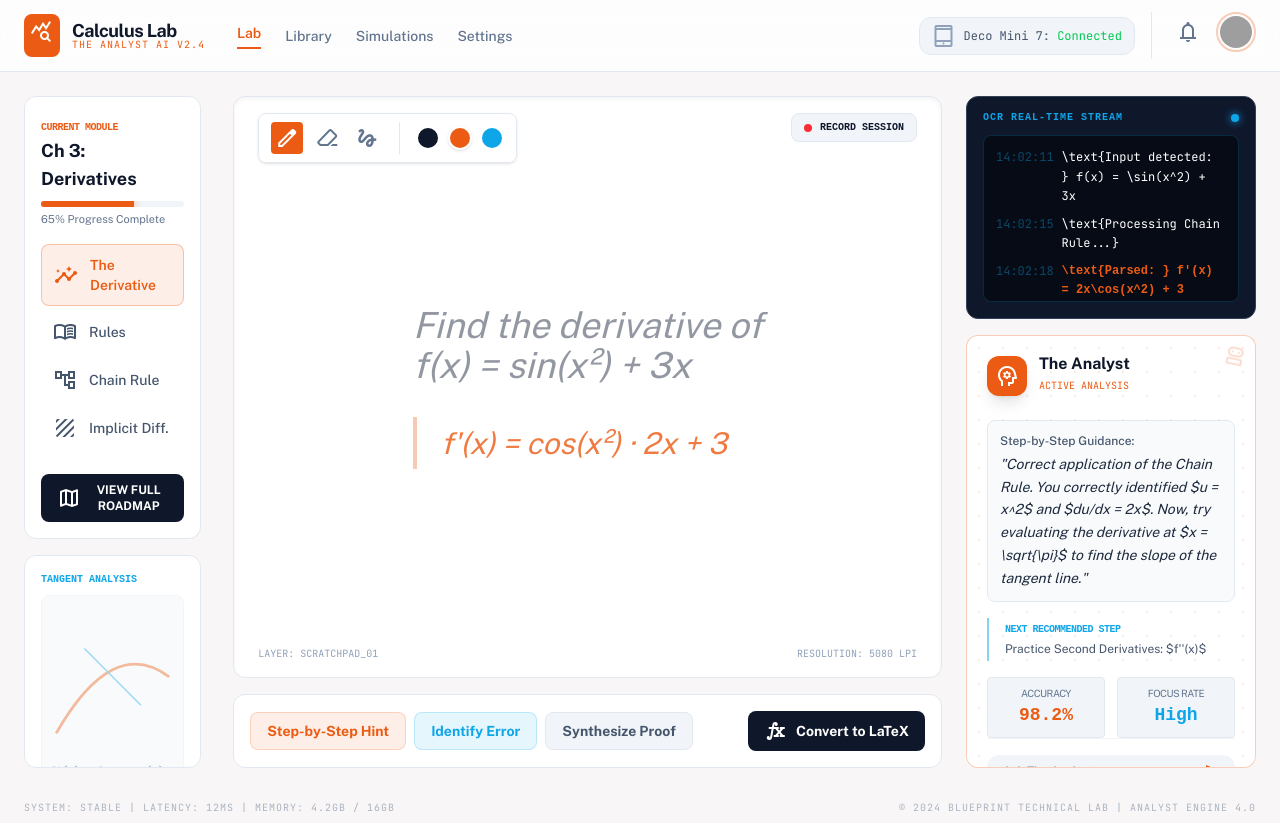
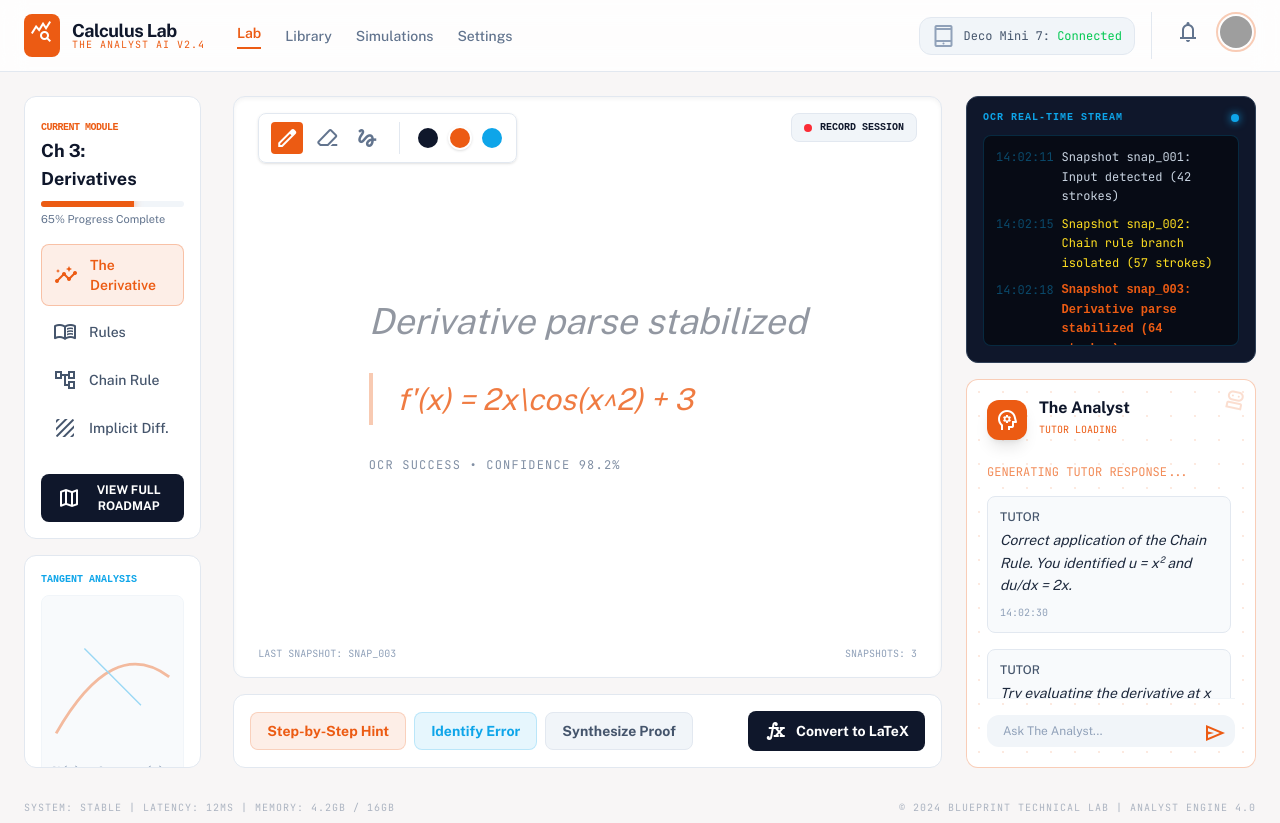
Before and after one commit to Stalkerfish/kratulus-ai, a Next.js app: page / in a window 1280 px wide. Built offline with nearby package versions, Linux system fonts and the light colour scheme; grey boxes are pictures that could not be loaded; a web font is replaced by a local one.

Commit message:
Add shared app state and typed OCR/tutor contracts

```diff
--- a/src/app/page.tsx
+++ b/src/app/page.tsx
@@ -3,9 +3,11 @@ import RoadmapSidebar from '@/components/sidebar/RoadmapSidebar';
 import CanvasWorkspace from '@/components/canvas/CanvasWorkspace';
 import OcrStreamPanel from '@/components/panels/OcrStreamPanel';
 import TutorPanel from '@/components/panels/TutorPanel';
+import { AppStateProvider } from '@/lib/app-state';
 
 export default function Home() {
   return (
+    <AppStateProvider>
       <Shell>
         <RoadmapSidebar />
         <section className="col-span-12 lg:col-span-7 flex flex-col gap-4">
@@ -16,5 +18,6 @@ export default function Home() {
           <TutorPanel />
         </aside>
       </Shell>
+    </AppStateProvider>
   );
 }
--- a/src/components/canvas/CanvasWorkspace.tsx
+++ b/src/components/canvas/CanvasWorkspace.tsx
@@ -1,6 +1,13 @@
+'use client';
+
 import React from 'react';
+import { useAppState } from '@/lib/app-state';
 
 export default function CanvasWorkspace() {
+  const { canvasSnapshotEvents, confirmedExpression, latestOcrParse, ocrStatus, ocrError } = useAppState();
+
+  const latestSnapshot = canvasSnapshotEvents[canvasSnapshotEvents.length - 1];
+
   return (
     <div className="flex flex-col gap-4 h-full">
       <div className="flex-grow bg-white dark:bg-[#1a110b] border border-slate-200 dark:border-primary/20 rounded-xl shadow-inner canvas-grid relative overflow-hidden">
@@ -17,42 +24,53 @@ export default function CanvasWorkspace() {
             </button>
           </div>
           <div className="flex gap-2">
-            <div className="w-6 h-6 rounded-full bg-slate-900 border-2 border-white cursor-pointer"></div>
-            <div className="w-6 h-6 rounded-full bg-primary border-2 border-white cursor-pointer shadow-sm"></div>
-            <div className="w-6 h-6 rounded-full bg-secondary border-2 border-white cursor-pointer"></div>
+            <div className="w-6 h-6 rounded-full bg-slate-900 border-2 border-white cursor-pointer" />
+            <div className="w-6 h-6 rounded-full bg-primary border-2 border-white cursor-pointer shadow-sm" />
+            <div className="w-6 h-6 rounded-full bg-secondary border-2 border-white cursor-pointer" />
           </div>
         </div>
+
         <div className="absolute top-4 right-6 flex items-center gap-2 z-10">
           <button className="px-3 py-1.5 bg-slate-100 dark:bg-primary/10 border border-slate-200 dark:border-primary/30 rounded-lg text-[10px] font-mono font-bold flex items-center gap-2">
-            <span className="w-2 h-2 rounded-full bg-red-500"></span> RECORD SESSION
+            <span className="w-2 h-2 rounded-full bg-red-500" /> RECORD SESSION
           </button>
         </div>
 
-        {/* Handwriting Representation */}
         <div className="absolute inset-0 p-20 flex flex-col items-center justify-center opacity-80 pointer-events-none">
           <div className="max-w-md space-y-8">
             <div className="text-4xl font-display text-slate-800 dark:text-slate-200 italic opacity-60">
-              Find the derivative of <br />
-              f(x) = sin(x²) + 3x
+              {latestSnapshot?.label ?? 'Waiting for canvas input...'}
             </div>
             <div className="text-3xl font-display text-primary italic border-l-4 border-primary/40 pl-6 py-2">
-              {"f'(x) = cos(x²) · 2x + 3"}
+              {confirmedExpression?.latex ?? 'No confirmed expression yet'}
+            </div>
+            <div className="text-xs font-mono uppercase text-slate-500 dark:text-slate-400 tracking-widest">
+              OCR {ocrStatus}
+              {latestOcrParse ? ` • Confidence ${(latestOcrParse.confidence * 100).toFixed(1)}%` : ''}
+              {ocrError ? ` • ${ocrError}` : ''}
             </div>
           </div>
         </div>
 
         <div className="absolute bottom-4 left-6 right-6 flex justify-between items-center pointer-events-none">
-          <div className="text-[10px] font-mono text-slate-400 uppercase">Layer: Scratchpad_01</div>
-          <div className="text-[10px] font-mono text-slate-400 uppercase">Resolution: 5080 LPI</div>
+          <div className="text-[10px] font-mono text-slate-400 uppercase">
+            Last snapshot: {latestSnapshot?.id ?? 'none'}
+          </div>
+          <div className="text-[10px] font-mono text-slate-400 uppercase">Snapshots: {canvasSnapshotEvents.length}</div>
         </div>
       </div>
 
-      {/* Bottom Actions Bar */}
       <div className="flex items-center justify-between gap-4 p-4 bg-white dark:bg-background-dark border border-slate-200 dark:border-primary/20 rounded-xl">
         <div className="flex gap-2">
-          <button className="px-4 py-2 bg-primary/10 text-primary border border-primary/20 rounded-lg text-sm font-bold hover:bg-primary/20 transition-all">Step-by-Step Hint</button>
-          <button className="px-4 py-2 bg-secondary/10 text-secondary border border-secondary/20 rounded-lg text-sm font-bold hover:bg-secondary/20 transition-all">Identify Error</button>
-          <button className="px-4 py-2 bg-slate-100 dark:bg-primary/5 text-slate-600 dark:text-slate-300 border border-slate-200 dark:border-primary/20 rounded-lg text-sm font-bold hover:bg-slate-200 transition-all">Synthesize Proof</button>
+          <button className="px-4 py-2 bg-primary/10 text-primary border border-primary/20 rounded-lg text-sm font-bold hover:bg-primary/20 transition-all">
+            Step-by-Step Hint
+          </button>
+          <button className="px-4 py-2 bg-secondary/10 text-secondary border border-secondary/20 rounded-lg text-sm font-bold hover:bg-secondary/20 transition-all">
+            Identify Error
+          </button>
+          <button className="px-4 py-2 bg-slate-100 dark:bg-primary/5 text-slate-600 dark:text-slate-300 border border-slate-200 dark:border-primary/20 rounded-lg text-sm font-bold hover:bg-slate-200 transition-all">
+            Synthesize Proof
+          </button>
         </div>
         <div className="flex gap-2">
           <button className="px-4 py-2 bg-slate-900 dark:bg-white text-white dark:text-slate-900 rounded-lg text-sm font-bold flex items-center gap-2">
--- a/src/components/panels/OcrStreamPanel.tsx
+++ b/src/components/panels/OcrStreamPanel.tsx
@@ -1,25 +1,44 @@
+'use client';
+
 import React from 'react';
+import { useAppState } from '@/lib/app-state';
+
+const statusColor = {
+  captured: 'text-slate-300',
+  processing: 'text-yellow-300',
+  parsed: 'text-primary font-bold',
+};
 
 export default function OcrStreamPanel() {
+  const { canvasSnapshotEvents, latestOcrParse, ocrStatus, ocrError } = useAppState();
+
   return (
     <div className="bg-slate-900 dark:bg-black border border-slate-700 rounded-xl p-4 min-h-[12rem] flex flex-col">
       <div className="flex items-center justify-between mb-3">
         <span className="text-[10px] font-mono text-secondary font-bold tracking-widest leading-none">OCR REAL-TIME STREAM</span>
-        <span className="w-2 h-2 rounded-full bg-secondary shadow-[0_0_8px_#0ea5e9]"></span>
+        <span className="w-2 h-2 rounded-full bg-secondary shadow-[0_0_8px_#0ea5e9]" />
       </div>
       <div className="bg-black/50 border border-secondary/20 rounded-lg p-3 flex-grow font-mono text-xs text-secondary/80 overflow-y-auto leading-relaxed">
-        <div className="flex gap-2 mb-2">
-          <span className="text-secondary/40 whitespace-nowrap">14:02:11</span>
-          <span className="text-white">{"\\text{Input detected: } f(x) = \\sin(x^2) + 3x"}</span>
-        </div>
-        <div className="flex gap-2 mb-2">
-          <span className="text-secondary/40 whitespace-nowrap">14:02:15</span>
-          <span className="text-white">{"\\text{Processing Chain Rule...}"}</span>
-        </div>
-        <div className="flex gap-2 mb-2">
-          <span className="text-secondary/40 whitespace-nowrap">14:02:18</span>
-          <span className="text-primary font-bold">{"\\text{Parsed: } f'(x) = 2x\\cos(x^2) + 3"}</span>
-        </div>
+        {ocrStatus === 'loading' && <div className="text-secondary">Waiting for OCR parse...</div>}
+        {ocrStatus === 'error' && <div className="text-red-300">OCR error: {ocrError ?? 'Unknown error'}</div>}
+
+        {canvasSnapshotEvents.map((event) => (
+          <div className="flex gap-2 mb-2" key={event.id}>
+            <span className="text-secondary/40 whitespace-nowrap">{event.timestamp}</span>
+            <span className={statusColor[event.status]}>
+              {`Snapshot ${event.id}: ${event.label} (${event.strokeCount} strokes)`}
+            </span>
+          </div>
+        ))}
+
+        {latestOcrParse && (
+          <div className="flex gap-2 mb-2 border-t border-secondary/20 mt-3 pt-3">
+            <span className="text-secondary/40 whitespace-nowrap">{latestOcrParse.updatedAt}</span>
+            <span className="text-white">
+              {`Parsed: ${latestOcrParse.latex} | confidence ${(latestOcrParse.confidence * 100).toFixed(1)}%`}
+            </span>
+          </div>
+        )}
       </div>
     </div>
   );
--- a/src/components/panels/TutorPanel.tsx
+++ b/src/components/panels/TutorPanel.tsx
@@ -1,6 +1,11 @@
+'use client';
+
 import React from 'react';
+import { useAppState } from '@/lib/app-state';
 
 export default function TutorPanel() {
+  const { tutorConversation, tutorActionRequests, tutorStatus, tutorError } = useAppState();
+
   return (
     <div className="bg-white dark:bg-background-dark border border-primary/30 rounded-xl p-5 flex-grow flex flex-col relative overflow-hidden blueprint-grid">
       <div className="absolute top-0 right-0 p-2">
@@ -13,31 +18,37 @@ export default function TutorPanel() {
           </div>
           <div>
             <h4 className="font-bold text-slate-900 dark:text-white leading-none">The Analyst</h4>
-            <span className="text-[10px] font-mono text-primary uppercase leading-none">Active Analysis</span>
+            <span className="text-[10px] font-mono text-primary uppercase leading-none">{`Tutor ${tutorStatus}`}</span>
           </div>
         </div>
-        <div className="space-y-4 flex-grow">
-          <div className="bg-slate-50 dark:bg-primary/5 border border-slate-200 dark:border-primary/20 p-3 rounded-lg">
-            <p className="text-xs font-medium text-slate-600 dark:text-slate-400 mb-1">Step-by-Step Guidance:</p>
-            <p className="text-sm text-slate-800 dark:text-slate-200 leading-relaxed italic">
-              {"\"Correct application of the Chain Rule. You correctly identified $u = x^2$ and $du/dx = 2x$. Now, try evaluating the derivative at $x = \\sqrt{\\pi}$ to find the slope of the tangent line.\""}
-            </p>
-          </div>
+
+        <div className="space-y-4 flex-grow overflow-y-auto pr-1">
+          {tutorStatus === 'loading' && (
+            <div className="text-xs font-mono uppercase text-primary/70">Generating tutor response...</div>
+          )}
+          {tutorStatus === 'error' && <div className="text-xs text-red-500">{tutorError ?? 'Tutor unavailable.'}</div>}
+
+          {tutorConversation.map((message) => (
+            <div className="bg-slate-50 dark:bg-primary/5 border border-slate-200 dark:border-primary/20 p-3 rounded-lg" key={message.id}>
+              <p className="text-xs font-medium text-slate-600 dark:text-slate-400 mb-1 uppercase">{message.role}</p>
+              <p className="text-sm text-slate-800 dark:text-slate-200 leading-relaxed italic">{message.content}</p>
+              <p className="text-[10px] mt-2 font-mono text-slate-400">{message.createdAt}</p>
+            </div>
+          ))}
+
           <div className="border-l-2 border-secondary/50 pl-4 py-1">
-            <p className="text-[10px] font-mono text-secondary uppercase font-bold tracking-tighter">Next Recommended Step</p>
-            <p className="text-xs text-slate-600 dark:text-slate-400 mt-1">Practice Second Derivatives: $f''(x)$</p>
-          </div>
-          <div className="grid grid-cols-2 gap-3 mt-4">
-            <div className="bg-slate-100 dark:bg-primary/10 p-2 rounded border border-slate-200 dark:border-primary/10 text-center">
-              <span className="text-[10px] text-slate-500 block uppercase tracking-tighter">Accuracy</span>
-              <span className="text-lg font-bold text-primary font-mono">98.2%</span>
-            </div>
-            <div className="bg-slate-100 dark:bg-primary/10 p-2 rounded border border-slate-200 dark:border-primary/10 text-center">
-              <span className="text-[10px] text-slate-500 block uppercase tracking-tighter">Focus Rate</span>
-              <span className="text-lg font-bold text-secondary font-mono">High</span>
+            <p className="text-[10px] font-mono text-secondary uppercase font-bold tracking-tighter">Action Requests</p>
+            <div className="mt-2 space-y-2">
+              {tutorActionRequests.map((request) => (
+                <div className="text-xs text-slate-600 dark:text-slate-400" key={request.id}>
+                  <span className="font-mono text-secondary">{request.status}</span>
+                  {` • ${request.type} (${request.requestedAt})`}
+                </div>
+              ))}
             </div>
           </div>
         </div>
+
         <div className="mt-auto pt-4 border-t border-slate-100 dark:border-primary/10">
           <div className="relative">
             <input
--- /dev/null
+++ b/src/lib/app-state.tsx
@@ -0,0 +1,109 @@
+'use client';
+
+import React, { createContext, useContext, useMemo, type ReactNode } from 'react';
+import type {
+  AsyncStatus,
+  CanvasSnapshotEvent,
+  ConfirmedExpression,
+  OcrParseResult,
+  TutorActionRequest,
+  TutorMessage,
+} from '@/lib/contracts';
+
+interface AppState {
+  canvasSnapshotEvents: CanvasSnapshotEvent[];
+  latestOcrParse: OcrParseResult | null;
+  ocrStatus: AsyncStatus;
+  ocrError?: string;
+  confirmedExpression: ConfirmedExpression | null;
+  tutorConversation: TutorMessage[];
+  tutorActionRequests: TutorActionRequest[];
+  tutorStatus: AsyncStatus;
+  tutorError?: string;
+}
+
+const initialState: AppState = {
+  canvasSnapshotEvents: [
+    {
+      id: 'snap_001',
+      timestamp: '14:02:11',
+      label: 'Input detected',
+      strokeCount: 42,
+      status: 'captured',
+    },
+    {
+      id: 'snap_002',
+      timestamp: '14:02:15',
+      label: 'Chain rule branch isolated',
+      strokeCount: 57,
+      status: 'processing',
+    },
+    {
+      id: 'snap_003',
+      timestamp: '14:02:18',
+      label: 'Derivative parse stabilized',
+      strokeCount: 64,
+      status: 'parsed',
+    },
+  ],
+  latestOcrParse: {
+    latex: "f'(x) = 2x\\cos(x^2) + 3",
+    plainText: "f prime of x equals 2x cosine of x squared plus 3",
+    confidence: 0.982,
+    sourceSnapshotId: 'snap_003',
+    updatedAt: '14:02:18',
+  },
+  ocrStatus: 'success',
+  confirmedExpression: {
+    latex: "f'(x) = 2x\\cos(x^2) + 3",
+    confirmedAt: '14:02:22',
+    note: 'Confirmed after OCR confidence exceeded threshold.',
+  },
+  tutorConversation: [
+    {
+      id: 'msg_001',
+      role: 'tutor',
+      content:
+        'Correct application of the Chain Rule. You identified u = x² and du/dx = 2x.',
+      createdAt: '14:02:30',
+    },
+    {
+      id: 'msg_002',
+      role: 'tutor',
+      content: 'Try evaluating the derivative at x = √π to find the slope of the tangent line.',
+      createdAt: '14:02:33',
+    },
+  ],
+  tutorActionRequests: [
+    {
+      id: 'act_001',
+      type: 'step_hint',
+      status: 'completed',
+      requestedAt: '14:02:28',
+      detail: 'Show guidance for derivative evaluation at a point.',
+    },
+    {
+      id: 'act_002',
+      type: 'evaluate_point',
+      status: 'running',
+      requestedAt: '14:02:34',
+      detail: 'Compute f\'(√π).',
+    },
+  ],
+  tutorStatus: 'loading',
+};
+
+const AppStateContext = createContext<AppState | null>(null);
+
+export function AppStateProvider({ children }: { children: ReactNode }) {
+  const state = useMemo(() => initialState, []);
+  return <AppStateContext.Provider value={state}>{children}</AppStateContext.Provider>;
+}
+
+export function useAppState() {
+  const state = useContext(AppStateContext);
+  if (!state) {
+    throw new Error('useAppState must be used within an AppStateProvider');
+  }
+  return state;
+}
--- /dev/null
+++ b/src/lib/contracts.ts
@@ -0,0 +1,62 @@
+export type AsyncStatus = 'idle' | 'loading' | 'success' | 'error';
+
+export interface CanvasSnapshotEvent {
+  id: string;
+  timestamp: string;
+  label: string;
+  strokeCount: number;
+  status: 'captured' | 'processing' | 'parsed';
+}
+
+export interface OcrParseResult {
+  latex: string;
+  plainText: string;
+  confidence: number;
+  sourceSnapshotId: string;
+  updatedAt: string;
+}
+
+export interface ConfirmedExpression {
+  latex: string;
+  confirmedAt: string;
+  note?: string;
+}
+
+export interface OcrRequestPayload {
+  snapshotId: string;
+  strokeCount: number;
+  inkModel: string;
+}
+
+export interface OcrResponsePayload {
+  parse: OcrParseResult;
+  streamMessages: string[];
+}
+
+export type TutorRole = 'tutor' | 'student' | 'system';
+
+export interface TutorMessage {
+  id: string;
+  role: TutorRole;
+  content: string;
+  createdAt: string;
+}
+
+export interface TutorActionRequest {
+  id: string;
+  type: 'step_hint' | 'identify_error' | 'synthesize_proof' | 'evaluate_point';
+  status: 'pending' | 'running' | 'completed' | 'rejected';
+  requestedAt: string;
+  detail?: string;
+}
+
+export interface TutorRequestPayload {
+  confirmedExpressionLatex: string;
+  conversation: TutorMessage[];
+  requestedAction?: TutorActionRequest['type'];
+}
+
+export interface TutorResponsePayload {
+  message: TutorMessage;
+  actionRequest?: TutorActionRequest;
+}
```
Lines whose indentation alone changed are shown as unchanged.
